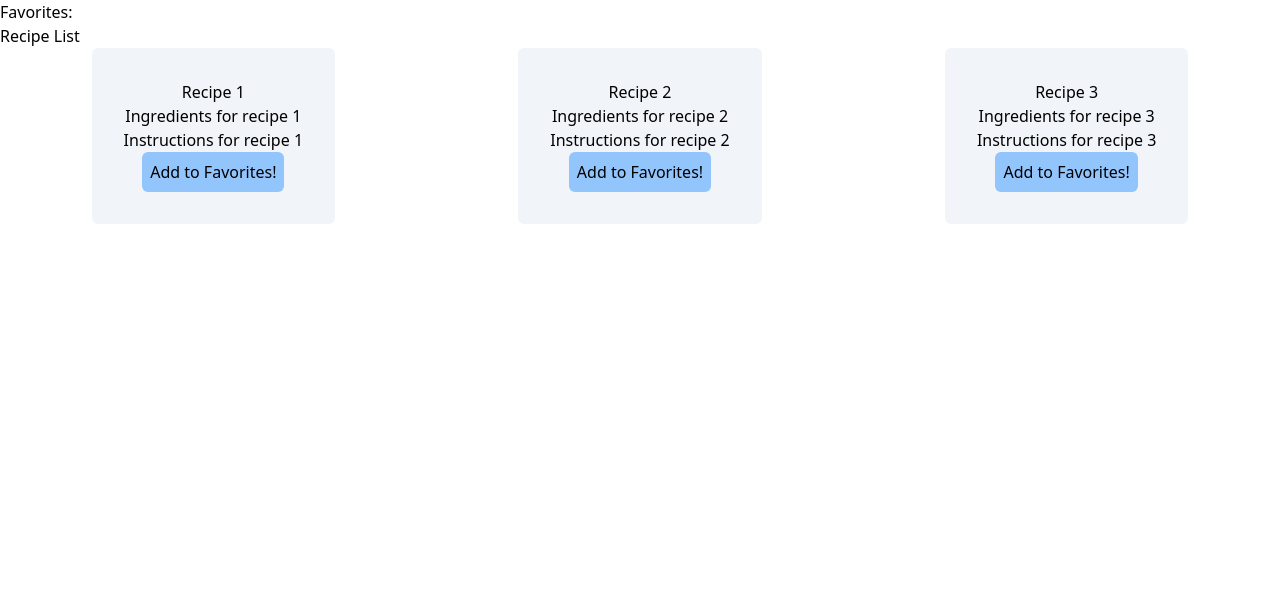
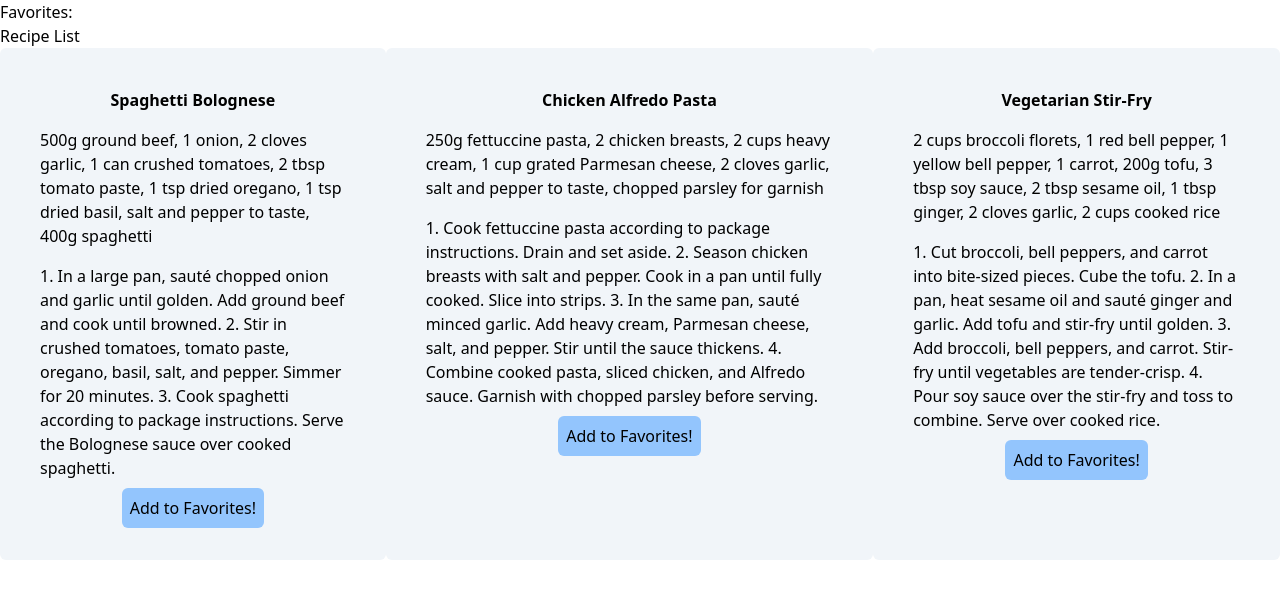
Before and after one commit to Ethanqg0/RestaurantCoverPage, a React (Vite) app in the folder vite-project/: page / in a window 1280 px wide. Shown: the top 598 px of the page. Built offline with nearby package versions, Linux system fonts and the light colour scheme.

Commit message:
adding icon for deleting

```diff
--- a/vite-project/src/App.jsx
+++ b/vite-project/src/App.jsx
@@ -28,7 +28,10 @@ export default function App() {
       {favorites.map((favRecipe, index) => (
         <div key={index}>
           {favRecipe.title}{' '}
-          <button onClick={() => removeFromFavorites(favRecipe)}>Remove from Favorites</button>
+          <button onClick={() => removeFromFavorites(favRecipe)}><svg xmlns="http://www.w3.org/2000/svg" fill="none" viewBox="0 0 24 24" strokeWidth={1.5} stroke="currentColor" className="w-6 h-6">
+  <path strokeLinecap="round" strokeLinejoin="round" d="m9.75 9.75 4.5 4.5m0-4.5-4.5 4.5M21 12a9 9 0 1 1-18 0 9 9 0 0 1 18 0Z" />
+</svg>
+</button>
         </div>
       ))}
 
@@ -36,26 +39,38 @@ export default function App() {
       <div className="flex flex-row w-full justify-around">
         {/* Pass both addToFavorites and removeFromFavorites functions as props to Recipe */}
         <Recipe
-          title="Recipe 1"
-          ingredients="Ingredients for recipe 1"
-          instructions="Instructions for recipe 1"
-          addToFavorites={() => addToFavorites({ title: "Recipe 1", ingredients: "Ingredients for recipe 1", instructions: "Instructions for recipe 1" })}
-          removeFromFavorites={() => removeFromFavorites({ title: "Recipe 1", ingredients: "Ingredients for recipe 1", instructions: "Instructions for recipe 1" })}
+          className=""
+          title="Spaghetti Bolognese"
+          ingredients="500g ground beef, 1 onion, 2 cloves garlic, 1 can crushed tomatoes, 2 tbsp tomato paste, 1 tsp dried oregano, 1 tsp dried basil, salt and pepper to taste, 400g spaghetti"
+          instructions="1. In a large pan, sauté chopped onion and garlic until golden. Add ground beef and cook until browned.
+2. Stir in crushed tomatoes, tomato paste, oregano, basil, salt, and pepper. Simmer for 20 minutes.
+3. Cook spaghetti according to package instructions. Serve the Bolognese sauce over cooked spaghetti."
+          addToFavorites={() => addToFavorites({ title: "Spaghetti Bolognese", ingredients: "500g ground beef, 1 onion, 2 cloves garlic, 1 can crushed tomatoes, 2 tbsp tomato paste, 1 tsp dried oregano, 1 tsp dried basil, salt and pepper to taste, 400g spaghetti", instructions: "1. In a large pan, sauté chopped onion and garlic until golden. Add ground beef and cook until browned.\n2. Stir in crushed tomatoes, tomato paste, oregano, basil, salt, and pepper. Simmer for 20 minutes.\n3. Cook spaghetti according to package instructions. Serve the Bolognese sauce over cooked spaghetti." })}
+          removeFromFavorites={() => removeFromFavorites({ title: "Spaghetti Bolognese", ingredients: "500g ground beef, 1 onion, 2 cloves garlic, 1 can crushed tomatoes, 2 tbsp tomato paste, 1 tsp dried oregano, 1 tsp dried basil, salt and pepper to taste, 400g spaghetti", instructions: "1. In a large pan, sauté chopped onion and garlic until golden. Add ground beef and cook until browned.\n2. Stir in crushed tomatoes, tomato paste, oregano, basil, salt, and pepper. Simmer for 20 minutes.\n3. Cook spaghetti according to package instructions. Serve the Bolognese sauce over cooked spaghetti." })}
         />
+
         <Recipe
-          title="Recipe 2"
-          ingredients="Ingredients for recipe 2"
-          instructions="Instructions for recipe 2"
-          addToFavorites={() => addToFavorites({ title: "Recipe 2", ingredients: "Ingredients for recipe 2", instructions: "Instructions for recipe 2" })}
-          removeFromFavorites={() => removeFromFavorites({ title: "Recipe 2", ingredients: "Ingredients for recipe 2", instructions: "Instructions for recipe 2" })}
+          title="Chicken Alfredo Pasta"
+          ingredients="250g fettuccine pasta, 2 chicken breasts, 2 cups heavy cream, 1 cup grated Parmesan cheese, 2 cloves garlic, salt and pepper to taste, chopped parsley for garnish"
+          instructions="1. Cook fettuccine pasta according to package instructions. Drain and set aside.
+        2. Season chicken breasts with salt and pepper. Cook in a pan until fully cooked. Slice into strips.
+        3. In the same pan, sauté minced garlic. Add heavy cream, Parmesan cheese, salt, and pepper. Stir until the sauce thickens.
+        4. Combine cooked pasta, sliced chicken, and Alfredo sauce. Garnish with chopped parsley before serving."
+          addToFavorites={() => addToFavorites({ title: "Chicken Alfredo Pasta", ingredients: "250g fettuccine pasta, 2 chicken breasts, 2 cups heavy cream, 1 cup grated Parmesan cheese, 2 cloves garlic, salt and pepper to taste, chopped parsley for garnish", instructions: "1. Cook fettuccine pasta according to package instructions. Drain and set aside.\n2. Season chicken breasts with salt and pepper. Cook in a pan until fully cooked. Slice into strips.\n3. In the same pan, sauté minced garlic. Add heavy cream, Parmesan cheese, salt, and pepper. Stir until the sauce thickens.\n4. Combine cooked pasta, sliced chicken, and Alfredo sauce. Garnish with chopped parsley before serving." })}
+          removeFromFavorites={() => removeFromFavorites({ title: "Chicken Alfredo Pasta", ingredients: "250g fettuccine pasta, 2 chicken breasts, 2 cups heavy cream, 1 cup grated Parmesan cheese, 2 cloves garlic, salt and pepper to taste, chopped parsley for garnish", instructions: "1. Cook fettuccine pasta according to package instructions. Drain and set aside.\n2. Season chicken breasts with salt and pepper. Cook in a pan until fully cooked. Slice into strips.\n3. In the same pan, sauté minced garlic. Add heavy cream, Parmesan cheese, salt, and pepper. Stir until the sauce thickens.\n4. Combine cooked pasta, sliced chicken, and Alfredo sauce. Garnish with chopped parsley before serving." })}
         />
+
         <Recipe
-          title="Recipe 3"
-          ingredients="Ingredients for recipe 3"
-          instructions="Instructions for recipe 3"
-          addToFavorites={() => addToFavorites({ title: "Recipe 3", ingredients: "Ingredients for recipe 3", instructions: "Instructions for recipe 3" })}
-          removeFromFavorites={() => removeFromFavorites({ title: "Recipe 3", ingredients: "Ingredients for recipe 3", instructions: "Instructions for recipe 3" })}
+          title="Vegetarian Stir-Fry"
+          ingredients="2 cups broccoli florets, 1 red bell pepper, 1 yellow bell pepper, 1 carrot, 200g tofu, 3 tbsp soy sauce, 2 tbsp sesame oil, 1 tbsp ginger, 2 cloves garlic, 2 cups cooked rice"
+          instructions="1. Cut broccoli, bell peppers, and carrot into bite-sized pieces. Cube the tofu.
+        2. In a pan, heat sesame oil and sauté ginger and garlic. Add tofu and stir-fry until golden.
+        3. Add broccoli, bell peppers, and carrot. Stir-fry until vegetables are tender-crisp.
+        4. Pour soy sauce over the stir-fry and toss to combine. Serve over cooked rice."
+          addToFavorites={() => addToFavorites({ title: "Vegetarian Stir-Fry", ingredients: "2 cups broccoli florets, 1 red bell pepper, 1 yellow bell pepper, 1 carrot, 200g tofu, 3 tbsp soy sauce, 2 tbsp sesame oil, 1 tbsp ginger, 2 cloves garlic, 2 cups cooked rice", instructions: "1. Cut broccoli, bell peppers, and carrot into bite-sized pieces. Cube the tofu.\n2. In a pan, heat sesame oil and sauté ginger and garlic. Add tofu and stir-fry until golden.\n3. Add broccoli, bell peppers, and carrot. Stir-fry until vegetables are tender-crisp.\n4. Pour soy sauce over the stir-fry and toss to combine. Serve over cooked rice." })}
+          removeFromFavorites={() => removeFromFavorites({ title: "Vegetarian Stir-Fry", ingredients: "2 cups broccoli florets, 1 red bell pepper, 1 yellow bell pepper, 1 carrot, 200g tofu, 3 tbsp soy sauce, 2 tbsp sesame oil, 1 tbsp ginger, 2 cloves garlic, 2 cups cooked rice", instructions: "1. Cut broccoli, bell peppers, and carrot into bite-sized pieces. Cube the tofu.\n2. In a pan, heat sesame oil and sauté ginger and garlic. Add tofu and stir-fry until golden.\n3. Add broccoli, bell peppers, and carrot. Stir-fry until vegetables are tender-crisp.\n4. Pour soy sauce over the stir-fry and toss to combine. Serve over cooked rice." })}
         />
+
       </div>
     </>
   );
--- a/vite-project/src/Recipe.jsx
+++ b/vite-project/src/Recipe.jsx
@@ -15,9 +15,9 @@ export default function Recipe({ title, ingredients, instructions, addToFavorite
 
     return (
       <div className="bg-slate-100 p-8 flex flex-col items-center rounded-md">
-        <h2>{title}</h2>
-        <p>{ingredients}</p>
-        <p>{instructions}</p>
+        <h1 className="p-2 font-bold">{title}</h1>
+        <p className="p-2">{ingredients}</p>
+        <p className="p-2">{instructions}</p>
 
         <button onClick={toggleFavorite} class="bg-blue-300 p-2 rounded-md">
             {isFavorite ? "Remove from Favorites" : "Add to Favorites!"}
```
